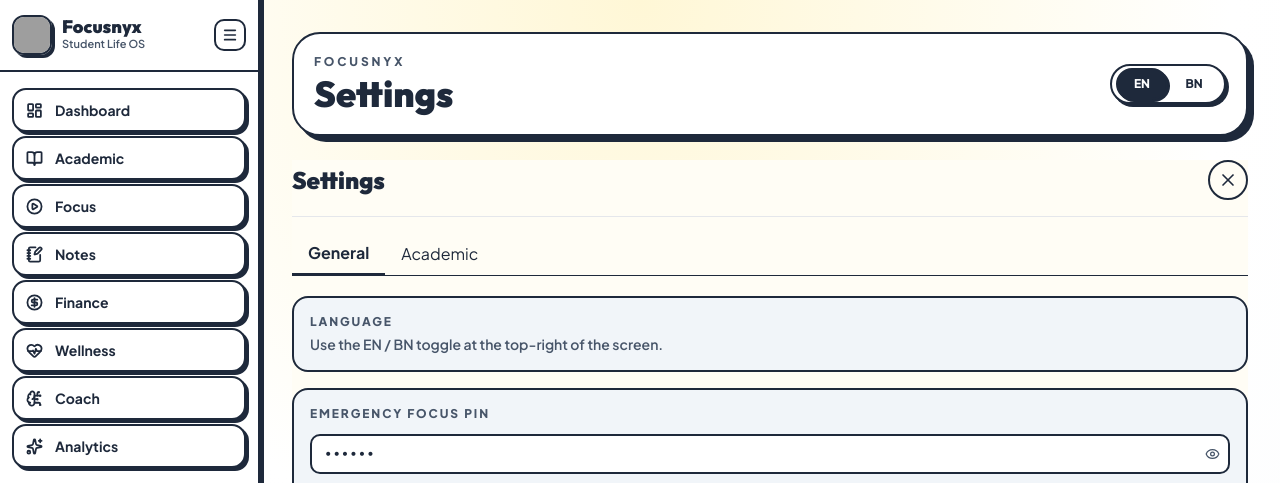
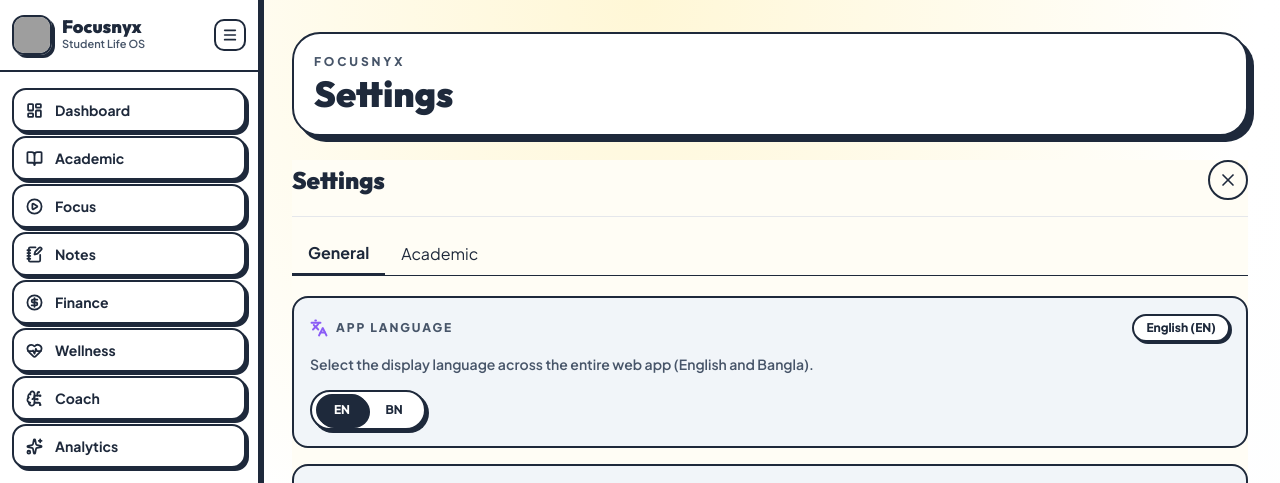
Before and after one commit to mhjayeed715/Focusnyx, a Next.js app in the folder frontend/: page /settings in a window 1280 px wide. Shown: the top 483 px of the page. Built offline with nearby package versions, Linux system fonts and the light colour scheme; no server answers; grey boxes are pictures that could not be loaded.

Commit message:
refactor(ui): move language toggle exclusively to Settings page for logged-in users

```diff
--- a/frontend/src/app/dashboard/page.tsx
+++ b/frontend/src/app/dashboard/page.tsx
@@ -12,7 +12,6 @@
 import { cumulativeXpForLevel, getXpState, maxLevel } from "@/lib/xp";
 import { useLanguage } from "@/components/layout/language-context";
 import { AppShell } from "@/components/layout/AppShell";
-import { LanguageToggle } from "@/components/layout/LanguageToggle";
 import { DashboardSkeleton } from "@/components/ui/PageSkeleton";
 
 
--- a/frontend/src/app/settings/page.tsx
+++ b/frontend/src/app/settings/page.tsx
@@ -1,7 +1,7 @@
 "use client";
 import React, { useEffect, useState } from 'react';
 import Link from 'next/link';
-import { X, CheckCircle2, AlertTriangle, ExternalLink, Eye, EyeOff } from 'lucide-react';
+import { X, CheckCircle2, AlertTriangle, ExternalLink, Eye, EyeOff, Languages } from 'lucide-react';
 import GradeScaleSettings from '@/components/modules/settings/GradeScaleSettings';
 import { useRouter } from 'next/navigation';
 import { LogOut } from 'lucide-react';
@@ -10,6 +10,8 @@
 import { AppShell } from '@/components/layout/AppShell';
 import { getGroqUsage } from '@/lib/ai/groq';
 import { SettingsSkeleton } from '@/components/ui/PageSkeleton';
+import { useLanguage } from '@/components/layout/language-context';
+import { LanguageToggle } from '@/components/layout/LanguageToggle';
 
 const STORAGE_KEY_GEMINI = 'academicAiKeyGeminiV1';
 const STORAGE_KEY_GROQ = 'academicAiKeyGroqV1';
@@ -19,6 +21,7 @@
 type AiProvider = 'gemini' | 'groq';
 
 export default function SettingsPage() {
+  const { lang } = useLanguage();
   const [settingsTab, setSettingsTab] = useState<'general' | 'academic'>('general');
   const [provider, setProvider] = useState<AiProvider>('groq');
   const [geminiApiKey, setGeminiApiKey] = useState('');
@@ -201,11 +204,26 @@
           {settingsTab === 'general' && (
             <>
               {/* Language */}
-              <div className="rounded-[16px] border-2 border-[var(--foreground)] bg-[var(--muted)] p-4">
-                <p className="text-xs font-black uppercase tracking-[0.16em] text-[var(--muted-fg)]">Language</p>
-                <p className="mt-1 text-sm font-semibold text-[var(--muted-fg)]">
-                  Use the EN / BN toggle at the top-right of the screen.
+              <div className="rounded-[16px] border-2 border-[var(--foreground)] bg-[var(--muted)] p-4 space-y-3">
+                <div className="flex items-center justify-between">
+                  <div className="flex items-center gap-2">
+                    <Languages size={18} strokeWidth={2.5} className="text-[var(--accent)]" />
+                    <p className="text-xs font-black uppercase tracking-[0.16em] text-[var(--muted-fg)]">
+                      {lang === "bn" ? "অ্যাপ ভাষা / App Language" : "App Language"}
+                    </p>
+                  </div>
+                  <span className="rounded-full border-2 border-[var(--foreground)] bg-white px-3 py-1 text-xs font-black shadow-[2px_2px_0_0_#1E293B]">
+                    {lang === "bn" ? "বাংলা (BN)" : "English (EN)"}
+                  </span>
+                </div>
+                <p className="text-sm font-semibold text-[var(--muted-fg)]">
+                  {lang === "bn"
+                    ? "সম্পূর্ণ অ্যাপ জুড়ে প্রদর্শনের ভাষা নির্বাচন করুন (বাংলা এবং ইংরেজি)।"
+                    : "Select the display language across the entire web app (English and Bangla)."}
                 </p>
+                <div className="flex items-center gap-3 pt-1">
+                  <LanguageToggle />
+                </div>
               </div>
 
               {/* Emergency PIN */}
--- a/frontend/src/components/layout/AppShell.tsx
+++ b/frontend/src/components/layout/AppShell.tsx
@@ -27,7 +27,6 @@
 } from "lucide-react";
 import { APP_ROUTES } from "@/lib/constants/routes";
 import { createClient } from "@/lib/supabase/client";
-import { LanguageToggle } from "./LanguageToggle";
 import { useLanguage } from "./language-context";
 import { useFocusContext } from "@/context/FocusContext";
 import { translations } from "@/lib/translations";
@@ -430,7 +429,6 @@
               <p className="text-xs font-black uppercase tracking-[0.24em] text-[var(--muted-fg)]">Focusnyx</p>
               <h1 className="mt-1 font-display text-3xl font-black sm:text-4xl">{displayTitle}</h1>
             </div>
-            <LanguageToggle />
           </header>
           {loading && skeleton ? skeleton : children}
 
```
Also changed, not shown: 1 other file (tests, documents, lock files or other folders).
